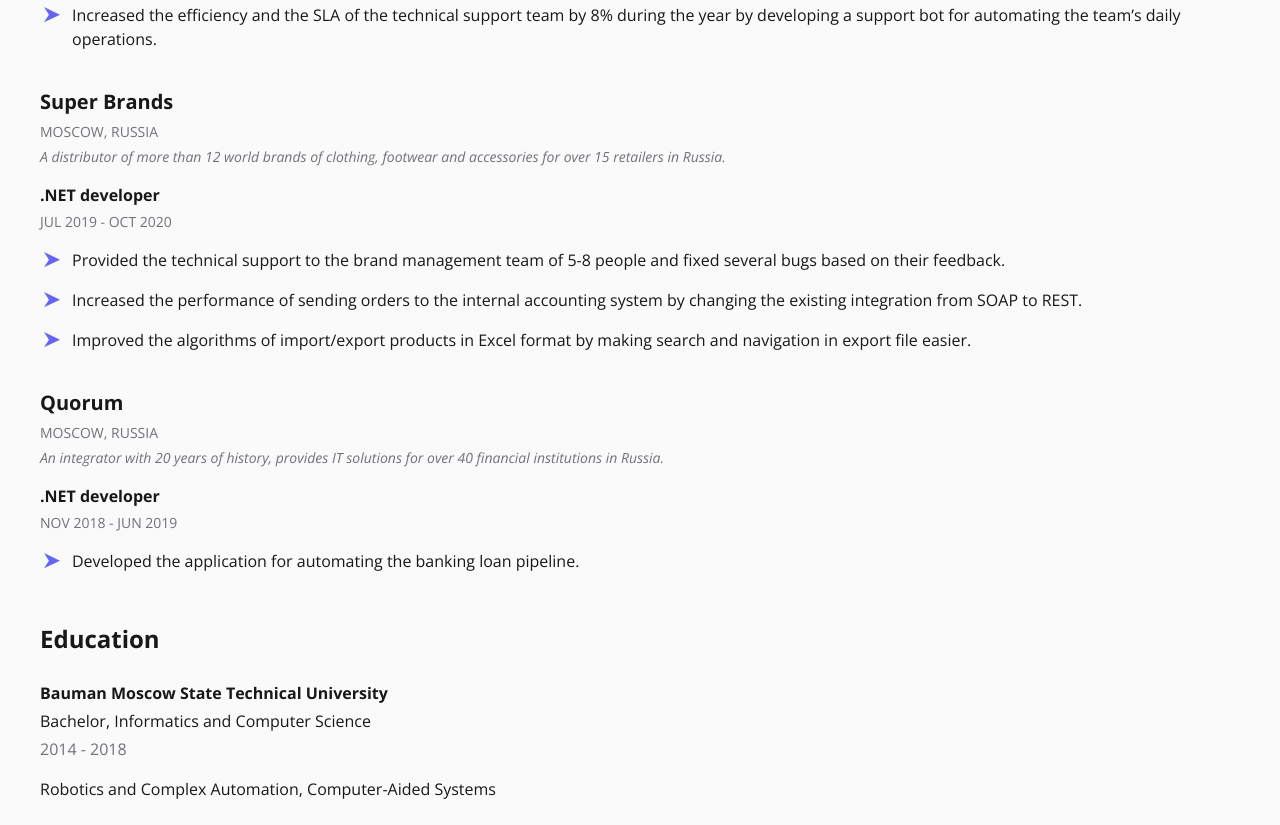
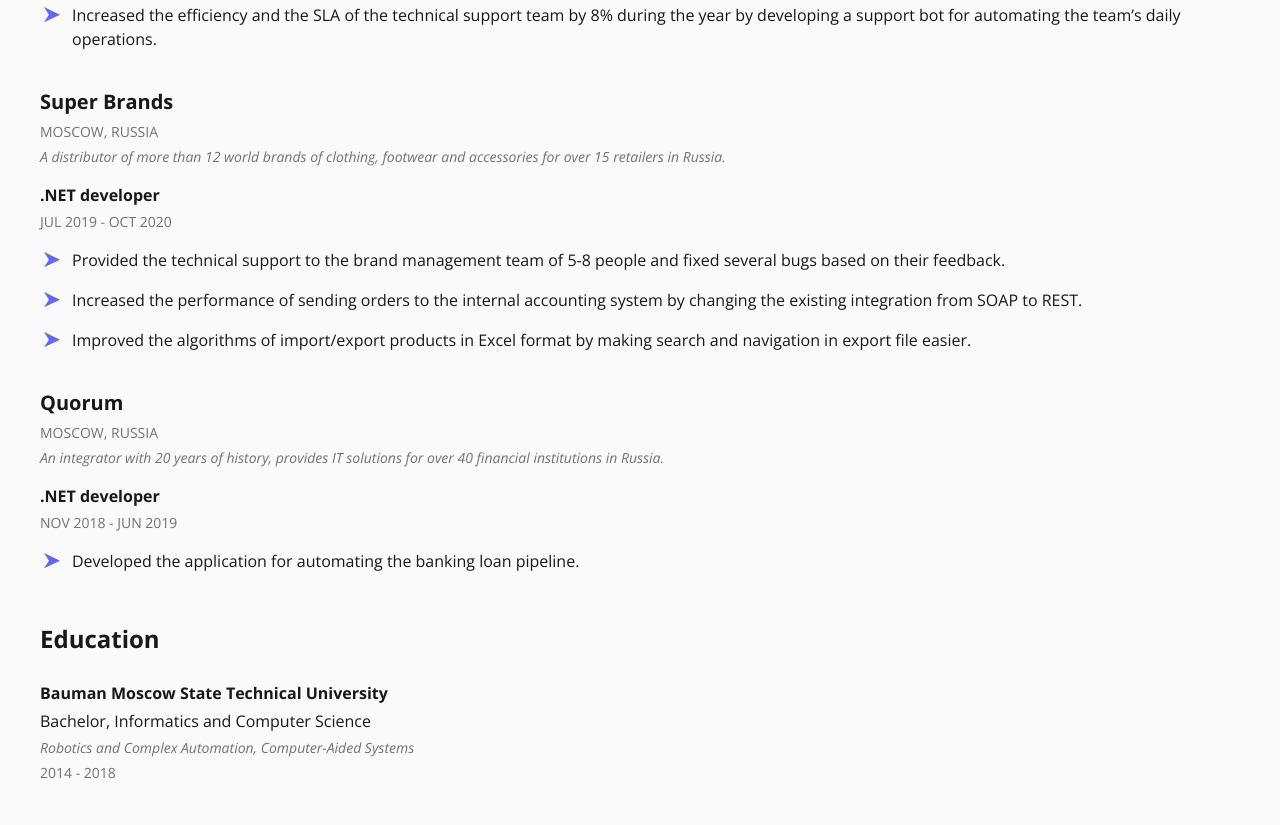
Before and after one commit to pkirilin/pkirilin.github.io, a plain HTML site: page index.html in a window 1280 px wide. Shown: the part 1164-1989 px from the top of the page. Drawn offline with nearby package versions, Linux system fonts and the light colour scheme.

Commit message:
Fixed university styles to be more consistent

```diff
--- a/index.html
+++ b/index.html
@@ -221,10 +221,10 @@
         <div class="university">
           <div class="university__name">Bauman Moscow State Technical University</div>
           <div class="university__specialty">Bachelor, Informatics and Computer Science</div>
-          <div class="university__period">2014 - 2018</div>
           <div class="university__faculty">
             Robotics and Complex Automation, Computer-Aided Systems
           </div>
+          <div class="university__period">2014 - 2018</div>
         </div>
       </section>
     </main>
--- a/styles/blocks/university.css
+++ b/styles/blocks/university.css
@@ -7,7 +7,15 @@
   margin-bottom: 4px;
 }
 
+.university__faculty {
+  font-size: 14px;
+  font-style: italic;
+  color: var(--color-gray-500);
+  margin-bottom: 4px;
+}
+
 .university__period {
+  font-size: 14px;
   color: var(--color-gray-500);
   margin-bottom: 16px;
 }
```
